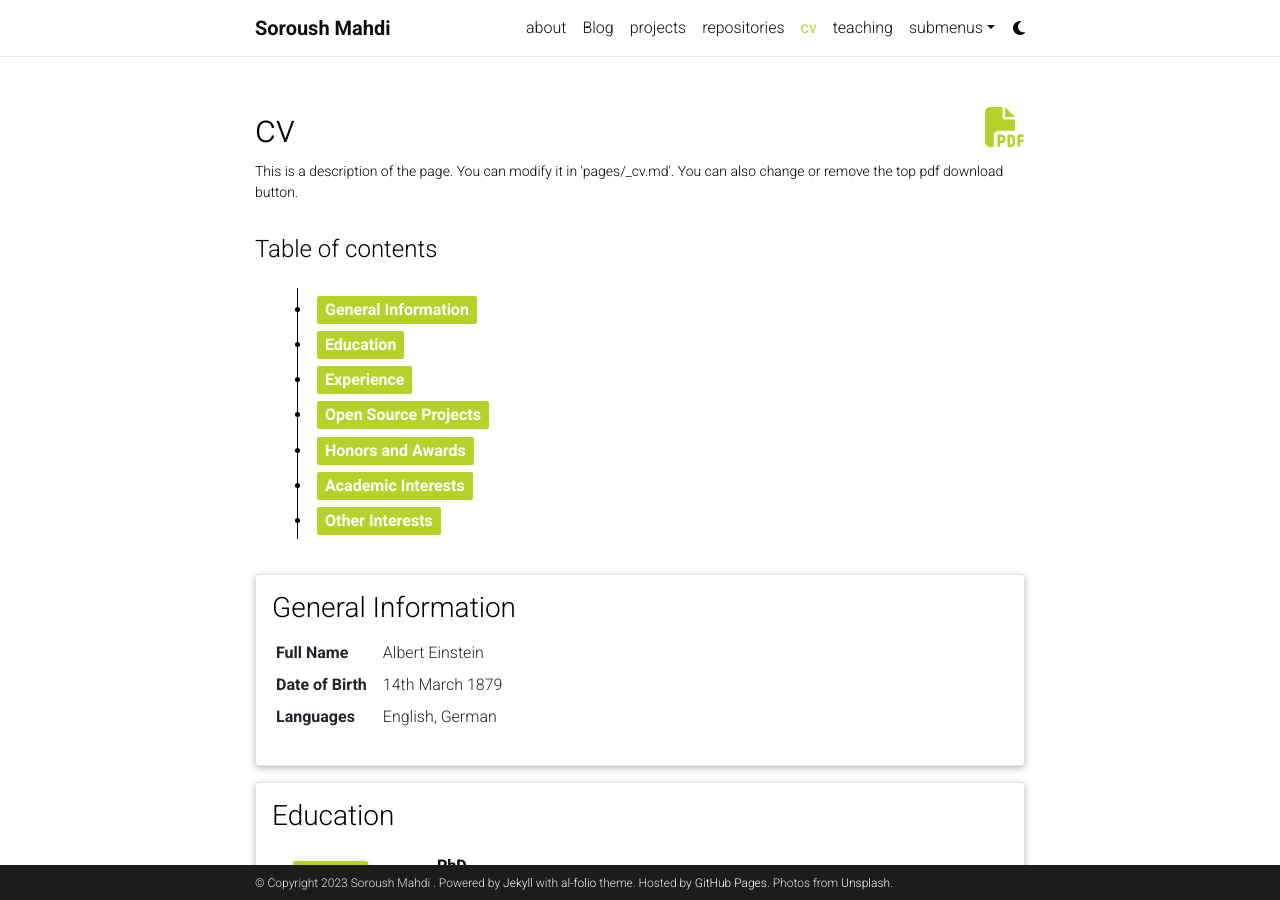
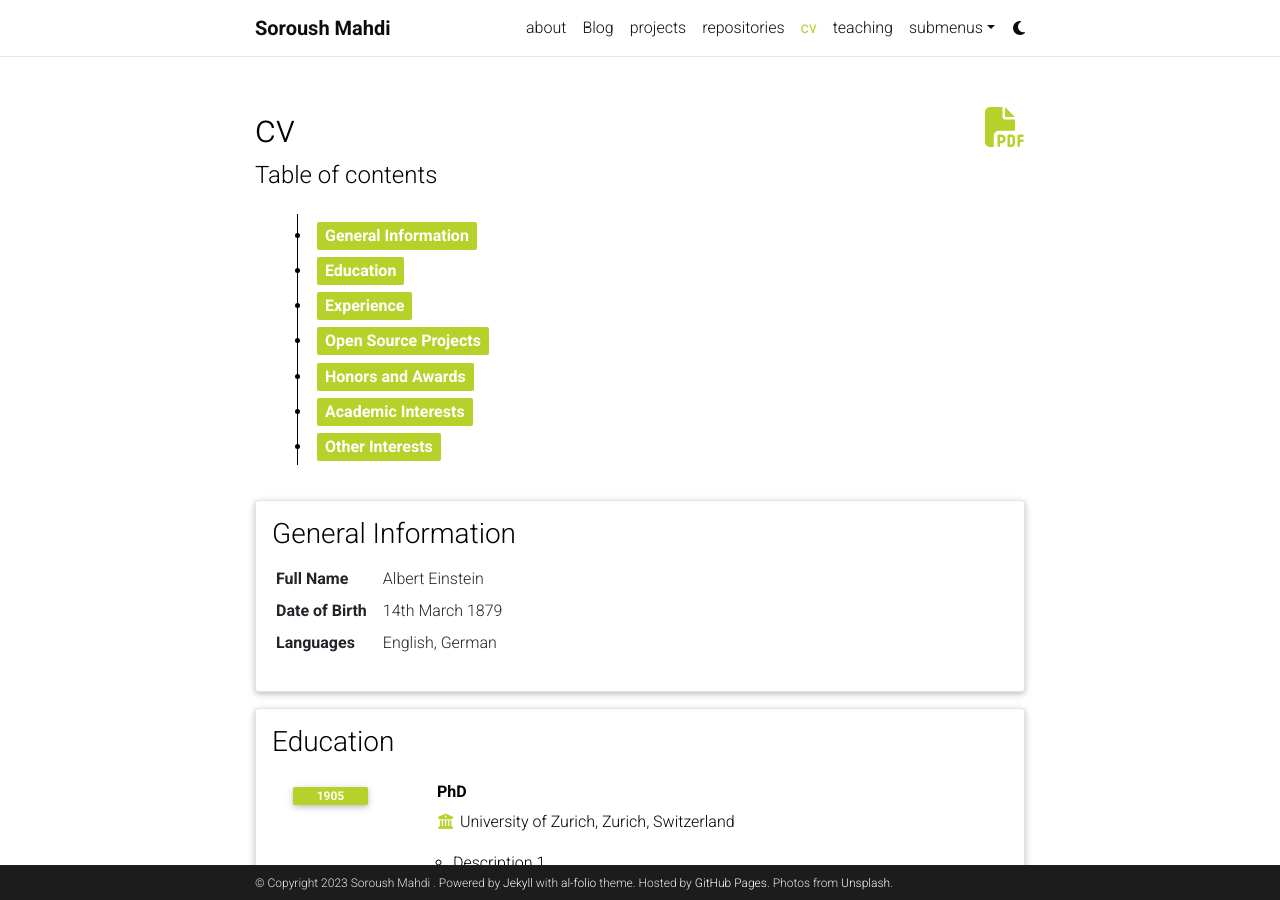
Before and after one commit to soroush-mim/soroush-mim.github.io, a Jekyll site: the page built from _pages/cv.md, in a window 1280 px wide and 900 px high. Built offline with Jekyll 4.4.1, drawn with Linux system fonts in a browser that asks for light colours; comment, search, counter and statistics services are not loaded; a style sheet for code colours, icons or effects is not loaded.

Commit message:
Update cv.md

```diff
--- a/_pages/cv.md
+++ b/_pages/cv.md
@@ -4,7 +4,6 @@
 title: cv
 nav: true
 nav_order: 4
-cv_pdf: example_pdf.pdf
-description: This is a description of the page. You can modify it in 'pages/_cv.md'. You can also change or remove the top pdf download button.
+cv_pdf: CV_soroush_mahdi.pdf
+description:
 ---
-TEST
```
